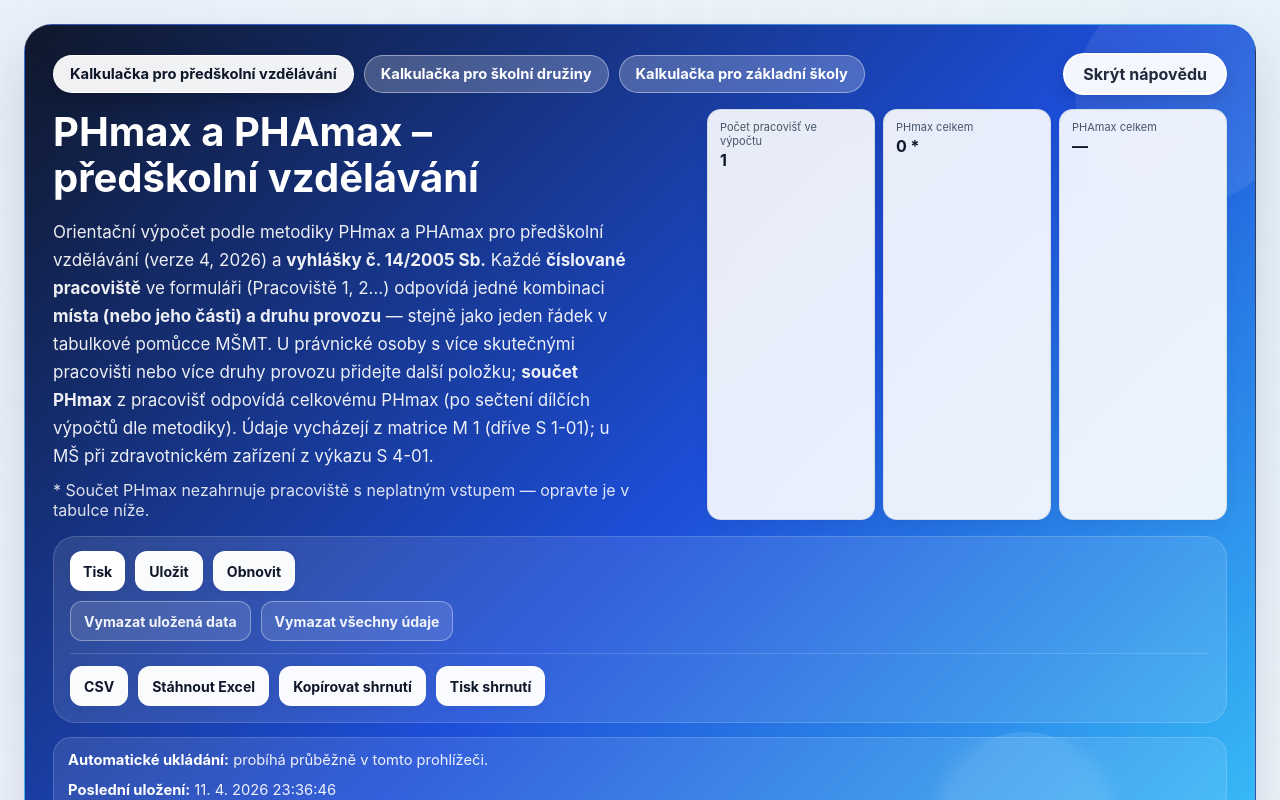
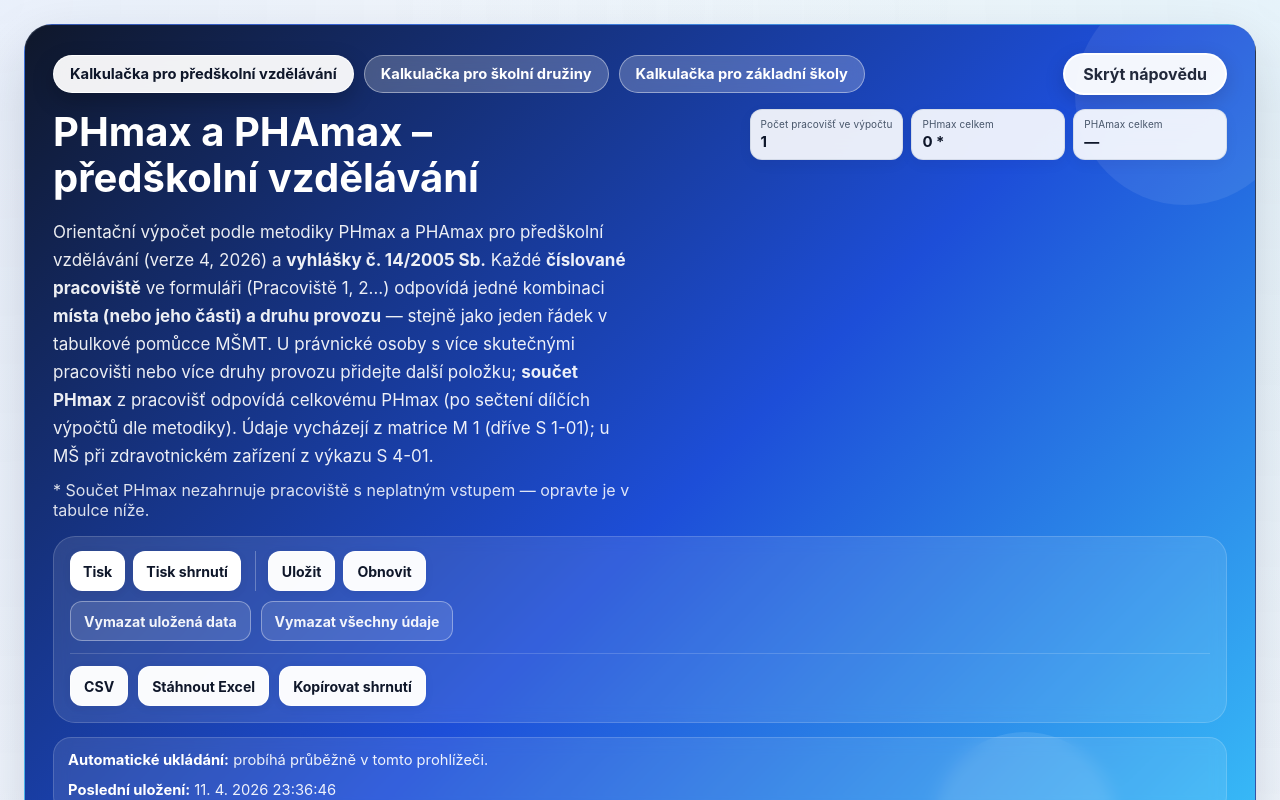
Before and after one commit to tomas-zahradnicek/phmax_webapp, a React (Vite) app: page / in a window 1280 px wide. Both pictures are taken after a click on the tab "Kalkulačka pro předškolní vzdělávání". Shown: the top 800 px of the page. Built offline with nearby package versions, Linux system fonts and the light colour scheme.

Commit message:
Add files via upload

```diff
--- a/src/PhmaxPvPage.tsx
+++ b/src/PhmaxPvPage.tsx
@@ -402,15 +402,22 @@ export function PhmaxPvPage({ productView, setProductView }: PhmaxPvPageProps) {
 
         <div className="hero-actions hero-actions--stacked">
           <div className="hero-actions--stacked__row">
+            <span className="hero-actions__cluster" role="group" aria-label="Tisk">
               <button type="button" className="btn btn--light" onClick={() => window.print()}>
                 Tisk
               </button>
+              <button type="button" className="btn btn--light" onClick={printPvSummary}>
+                Tisk shrnutí
+              </button>
+            </span>
+            <span className="hero-actions__cluster hero-actions__cluster--after" role="group" aria-label="Ukládání">
               <button type="button" className="btn ghost" onClick={savePvSnapshotManually}>
                 Uložit
               </button>
               <button type="button" className="btn ghost" onClick={restorePvSnapshot}>
                 Obnovit
               </button>
+            </span>
           </div>
           <div className="hero-actions--stacked__row hero-actions__group--meta">
             <button type="button" className="btn ghost" onClick={clearPvStoredSnapshot}>
@@ -436,9 +443,6 @@ export function PhmaxPvPage({ productView, setProductView }: PhmaxPvPageProps) {
             </button>
             <button type="button" className="btn ghost" onClick={() => void copyPvSummary()}>
               Kopírovat shrnutí
-            </button>
-            <button type="button" className="btn ghost" onClick={printPvSummary}>
-              Tisk shrnutí
             </button>
           </div>
         </div>
--- a/src/PhmaxSdPage.tsx
+++ b/src/PhmaxSdPage.tsx
@@ -327,15 +327,22 @@ export function PhmaxSdPage({ productView, setProductView }: PhmaxSdPageProps) {
 
         <div className="hero-actions hero-actions--stacked">
           <div className="hero-actions--stacked__row">
+            <span className="hero-actions__cluster" role="group" aria-label="Tisk">
               <button type="button" className="btn btn--light" onClick={() => window.print()}>
                 Tisk
               </button>
+              <button type="button" className="btn btn--light" onClick={printSdSummary}>
+                Tisk shrnutí
+              </button>
+            </span>
+            <span className="hero-actions__cluster hero-actions__cluster--after" role="group" aria-label="Ukládání">
               <button type="button" className="btn ghost" onClick={saveSdSnapshotManually}>
                 Uložit
               </button>
               <button type="button" className="btn ghost" onClick={restoreSdSnapshot}>
                 Obnovit
               </button>
+            </span>
           </div>
           <div className="hero-actions--stacked__row hero-actions__group--meta">
             <button type="button" className="btn ghost" onClick={clearSdStoredSnapshot}>
@@ -361,9 +368,6 @@ export function PhmaxSdPage({ productView, setProductView }: PhmaxSdPageProps) {
             </button>
             <button type="button" className="btn ghost" onClick={() => void copySdSummary()}>
               Kopírovat shrnutí
-            </button>
-            <button type="button" className="btn ghost" onClick={printSdSummary}>
-              Tisk shrnutí
             </button>
           </div>
         </div>
--- a/src/styles.css
+++ b/src/styles.css
@@ -445,6 +445,9 @@ button.pill--hero-toggle--active {
   gap: 8px;
   max-width: min(100%, 520px);
   margin-left: auto;
+  /* Bez natažení na výšku levého sloupce — karty jen podle obsahu */
+  align-self: start;
+  align-items: start;
 }
 
 .hero__stats--compact.hero__stats--pv {
@@ -469,18 +472,22 @@ button.pill--hero-toggle--active {
 }
 
 .hero-stat--compact {
-  padding: 10px 12px;
-  border-radius: 14px;
+  padding: 8px 10px;
+  border-radius: 12px;
   box-shadow: 0 4px 14px rgba(15, 23, 42, 0.05);
+  min-height: 0;
 }
 
 .hero-stat--compact .hero-stat__label {
-  font-size: 11px;
-  margin-bottom: 4px;
+  font-size: 10px;
+  line-height: 1.25;
+  margin-bottom: 2px;
+  letter-spacing: 0.01em;
 }
 
 .hero-stat--compact .hero-stat__value {
-  font-size: 16px;
+  font-size: 15px;
+  line-height: 1.2;
 }
 
 /* Panel tisk / uložení / export pod hero u PV a ŠD */
@@ -506,6 +513,29 @@ button.pill--hero-toggle--active {
 
 .hero-actions.hero-actions--stacked .hero-actions__group--meta {
   justify-content: flex-start;
+}
+
+/* Skupiny tlačítek v jednom řádku (tisk + export) */
+.hero-actions__cluster {
+  display: inline-flex;
+  flex-wrap: wrap;
+  gap: 8px;
+  align-items: center;
+}
+
+.hero-actions__cluster--after {
+  padding-left: 12px;
+  margin-left: 4px;
+  border-left: 1px solid rgba(255, 255, 255, 0.28);
+}
+
+@media (max-width: 560px) {
+  .hero-actions__cluster--after {
+    padding-left: 0;
+    margin-left: 0;
+    border-left: none;
+    width: 100%;
+  }
 }
 
 .help-hint {
```
Lines whose indentation alone changed are shown as unchanged.
